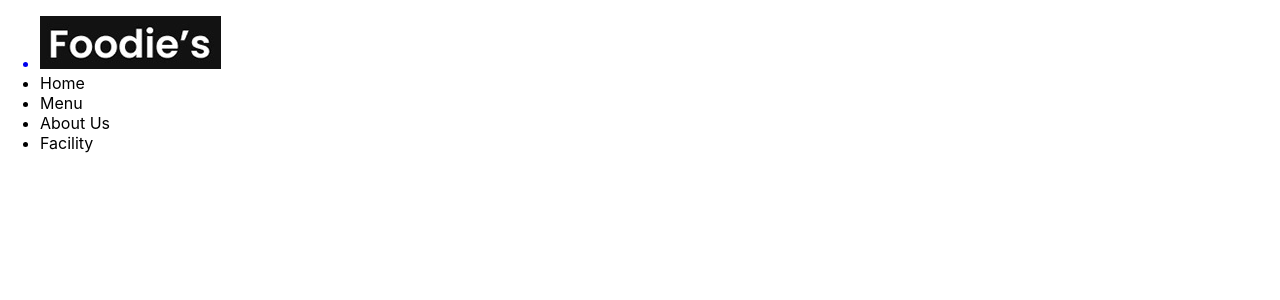
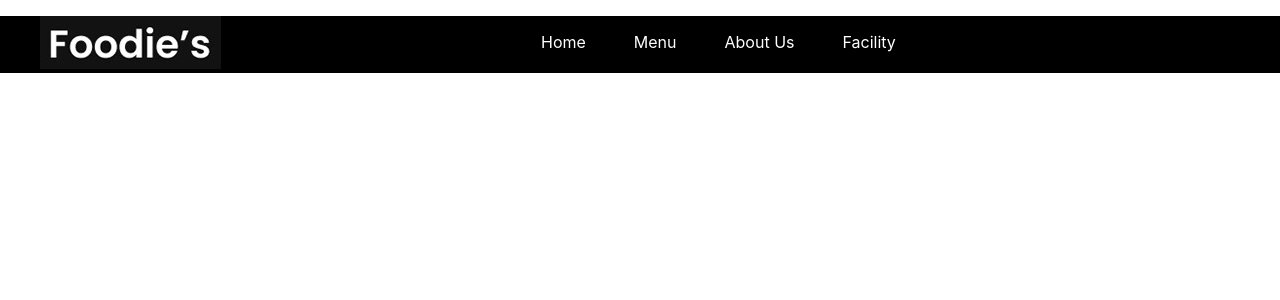
Before and after one commit to charuzain/hackathon-2-, a React (Create React App) app in the folder resturant/: page / in a window 1280 px wide. Shown: the top 300 px of the page. Built offline with nearby package versions, Linux system fonts and the light colour scheme.

Commit message:
header final commit

```diff
--- a/resturant/src/Components/Header/Header.js
+++ b/resturant/src/Components/Header/Header.js
@@ -1,31 +1,25 @@
-
-import { Link } from 'react-router-dom';
-import './Header.scss';
-import Logo from "../../assets/13.png"
+import { Link } from "react-router-dom";
+import "./Header.scss";
+import Logo from "../../assets/13.png";
 const Header = () => {
   return (
-   <nav>
-    <ul>
-       <Link>
-            <li className='header__logo-wrap'>
-                <img src={Logo} alt="logo" />
+    <nav className="nav">
+      <ul className="nav__list">
+        <div className="nav__logo-wrap">
+          <Link>
+            <li className="nav__logo">
+              <img src={Logo} alt="logo" />
             </li>
-       </Link>
-       <li className='header__home'>
-            Home
-       </li>
-       <li className='header__menu'>
-            Menu
-       </li>
-       <li className='header__about'>
-            About Us
-       </li>
-       <li className='header__facility'>
-            Facility
-       </li>
-
-    </ul>
-   </nav>
+          </Link>
+        </div>
+        <div className="nav__items">
+          <li className="nav__home">Home</li>
+          <li className="nav__menu">Menu</li>
+          <li className="nav__about">About Us</li>
+          <li className="nav__facility">Facility</li>
+        </div>
+      </ul>
+    </nav>
   );
 };
 
--- a/resturant/src/Components/Header/Header.scss
+++ b/resturant/src/Components/Header/Header.scss
@@ -1,3 +1,30 @@
-*{
+a{
+  text-decoration: none;
+}
+li{
+    list-style: none;
+}
+.nav{
+    background-color: #000;
+    &__list{
+        display: flex;
+    }
+    &__items{
+        display: flex;
+        margin-left: 20rem;
+        color: white;
+        margin-top: 1rem;
+    }
+    &__home{
+        margin-right: 3rem;
+    }
+    &__menu{
+        margin-right: 3rem;
+
+    }
+    &__about{
+        margin-right: 3rem;
+
+    }
 
 }
```
